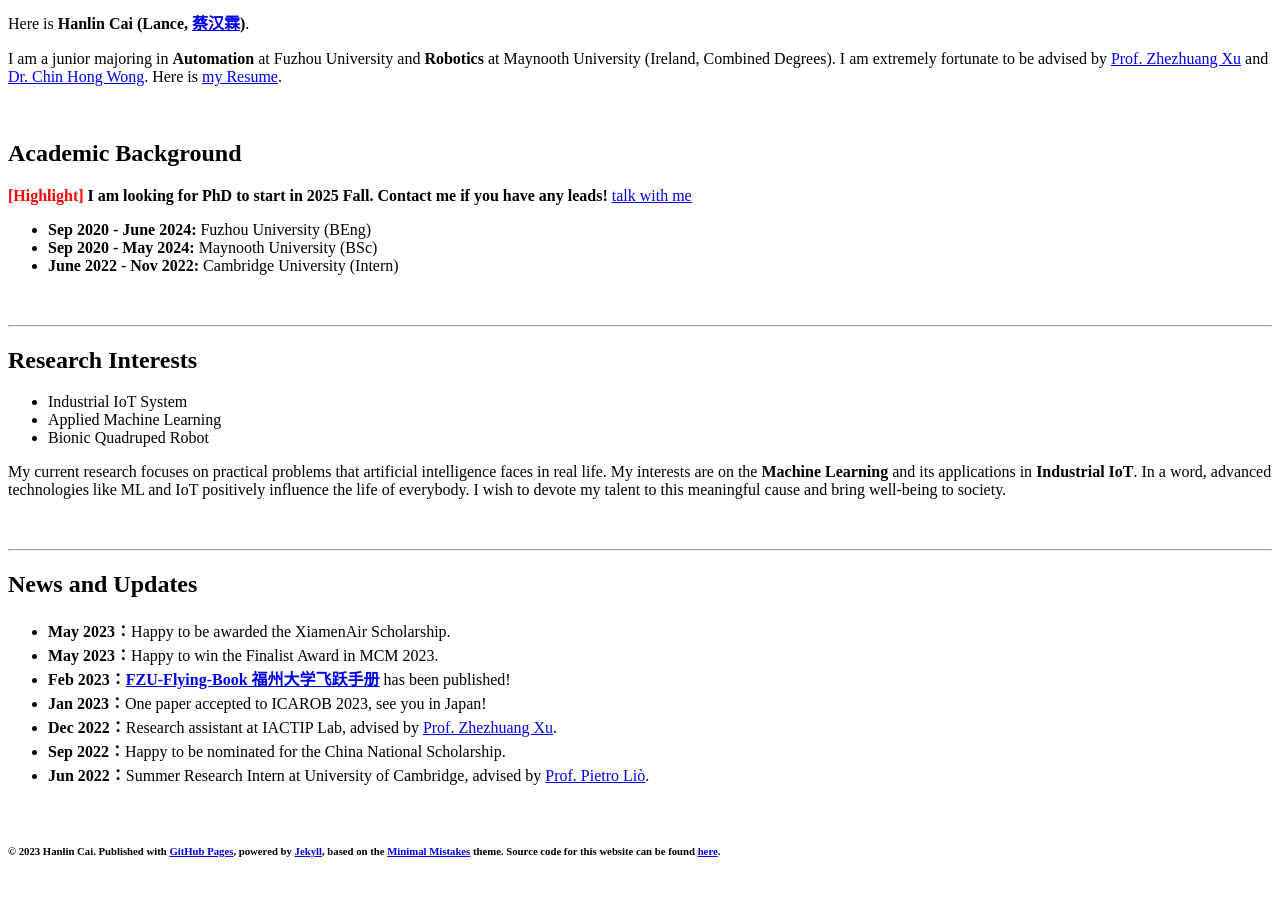
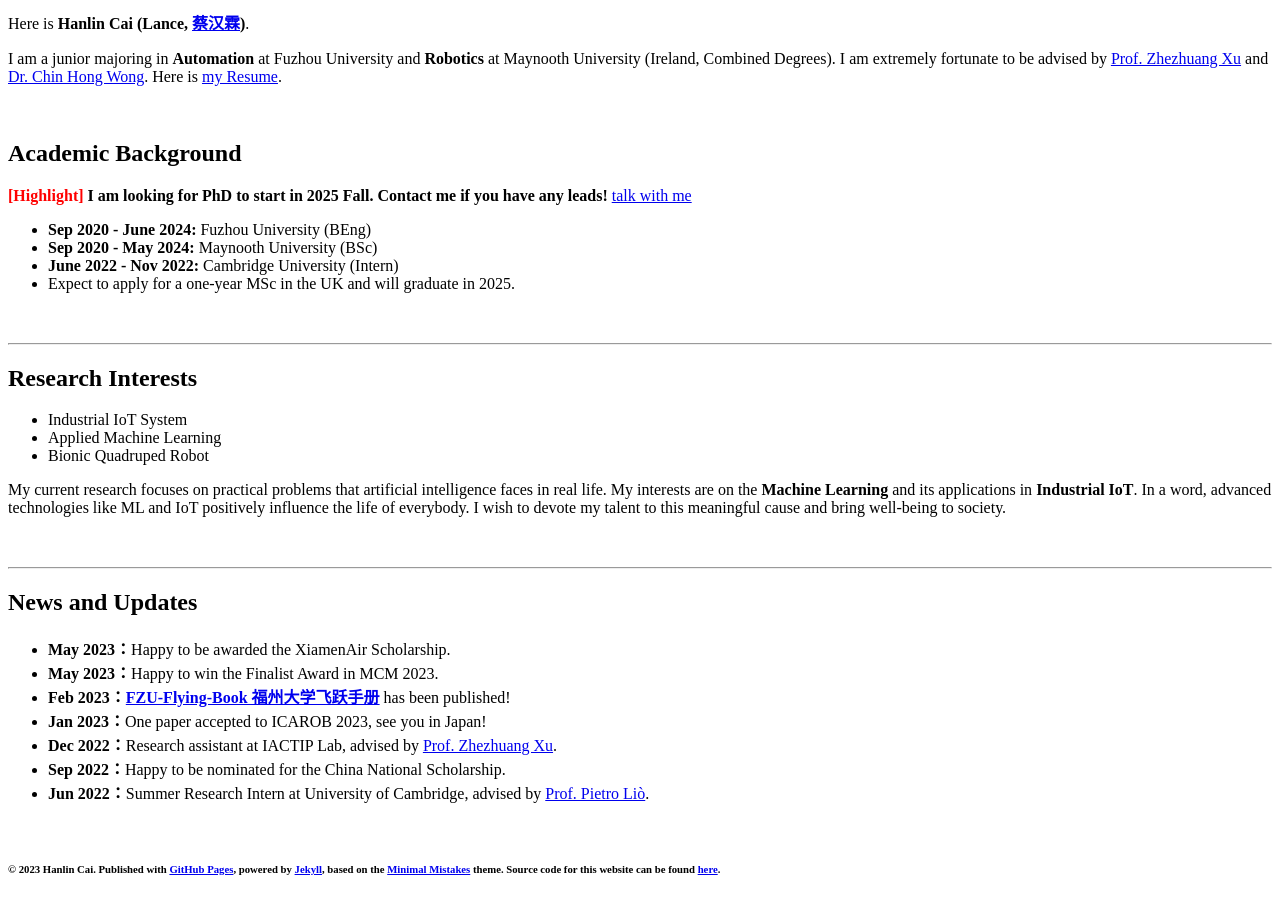
Before and after one commit to GuangLun2000/GuangLun2000.github.io, a Jekyll site: the page built from index.md, in a window 1280 px wide and 900 px high, scrolled down 1141 px. Built offline with Jekyll 4.4.1, drawn with Linux system fonts in a browser that asks for light colours; nearby versions of some CDN libraries; comment, search, counter and statistics services are not loaded; our own code applies the rules of GitHub Pages for plain Markdown files.

Commit message:
Update index.md

```diff
--- a/index.md
+++ b/index.md
@@ -19,6 +19,7 @@ I am a junior majoring in **Automation** at Fuzhou University and **Robotics** a
 - **Sep 2020 - June 2024:** Fuzhou University (BEng)
 - **Sep 2020 - May 2024:** Maynooth University (BSc)
 - **June 2022 - Nov 2022:** Cambridge University (Intern)
+- Expect to apply for a one-year MSc in the UK and will graduate in 2025.
 
 <br>
 
```
